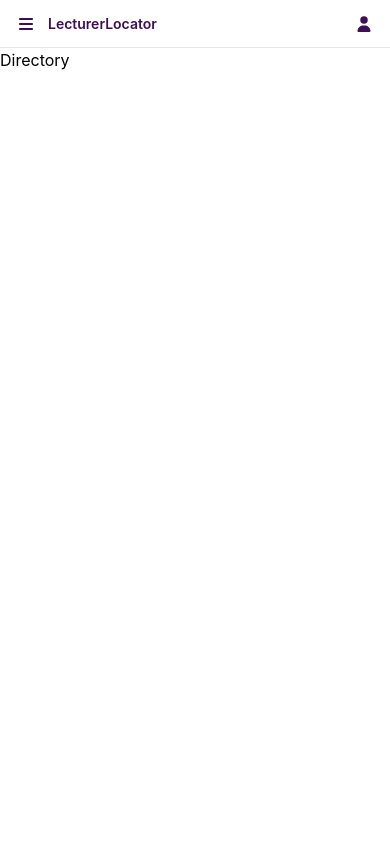
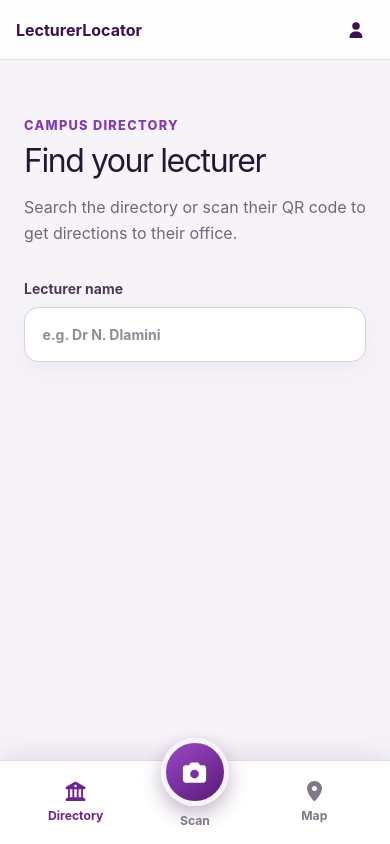
Before and after one commit to Connel101/lecturer-locator, a React (Vite) app in the folder frontend/: page /directory in a window 390 px wide. Built offline with nearby package versions, Linux system fonts and the light colour scheme.

Commit message:
mockup example

```diff
--- a/frontend/src/App.tsx
+++ b/frontend/src/App.tsx
@@ -4,6 +4,29 @@ import Directory from "./Directory"
 import SignInOut from "./SignInOut"
 import Lecturers from "./Lecturers"
 import Buildings from "./Buildings"
+import { FontAwesomeIcon } from "@fortawesome/react-fontawesome"
+import { faLocationDot, faQrcode } from "@fortawesome/free-solid-svg-icons"
+
+function Scan() {
+  return (
+    <main className="page-shell feature-page">
+      <div className="feature-icon" aria-hidden="true"><FontAwesomeIcon icon={faQrcode} /></div>
+      <h1>Scan a lecturer's QR code</h1>
+      <p>Point your camera at the code to find their office.</p>
+      <button type="button" className="primary-button">Open camera</button>
+    </main>
+  )
+}
+
+function Map() {
+  return (
+    <main className="page-shell feature-page">
+      <div className="feature-icon" aria-hidden="true"><FontAwesomeIcon icon={faLocationDot} /></div>
+      <h1>Campus map</h1>
+      <p>Your route will appear here after you select or scan a lecturer.</p>
+    </main>
+  )
+}
 
 function App() {
   return (
@@ -17,6 +40,8 @@ function App() {
         <Route path="/signin" element={<SignInOut />} />
          <Route path="/lecturers" element={<Lecturers />} />
          <Route path="/buildings" element={<Buildings />} />
+         <Route path="/scan" element={<Scan />} />
+         <Route path="/map" element={<Map />} />
        </Routes>
     </BrowserRouter>
   )
--- a/frontend/src/Directory.tsx
+++ b/frontend/src/Directory.tsx
@@ -1,8 +1,14 @@
 function Directory() {
   return (
-    <div>
-      <h1>Directory</h1>
-    </div>
+    <main className="page-shell">
+      <p className="eyebrow">Campus directory</p>
+      <h1>Find your lecturer</h1>
+      <p className="page-intro">Search the directory or scan their QR code to get directions to their office.</p>
+      <label className="search-field">
+        <span>Lecturer name</span>
+        <input type="search" placeholder="e.g. Dr N. Dlamini" />
+      </label>
+    </main>
   )
 }
 
--- a/frontend/src/Navbar.tsx
+++ b/frontend/src/Navbar.tsx
@@ -1,82 +1,57 @@
 import { useState } from 'react'
-import { FontAwesomeIcon } from "@fortawesome/react-fontawesome";
-import { faBars } from "@fortawesome/free-solid-svg-icons";
-import { faUser } from '@fortawesome/free-solid-svg-icons'
-import { Link } from "react-router-dom"
+import { FontAwesomeIcon } from '@fortawesome/react-fontawesome'
+import { faBars, faBuildingColumns, faCamera, faLocationDot, faUser } from '@fortawesome/free-solid-svg-icons'
+import { Link, NavLink } from 'react-router-dom'
+
+const tabClassName = ({ isActive }: { isActive: boolean }) =>
+  `mobile-nav__item${isActive ? ' mobile-nav__item--active' : ''}`
 
 function Navbar() {
   const [menu, setMenu] = useState(false)
   const [signIn, setSignIn] = useState(false)
+
   return (
-    <nav className="relative h-12 w-full bg-white border-b border-gray-200 flex items-center justify-between px-4">
-        <div className="flex items-center gap-3">
-            <button
-                type="button"
-                onClick={() => setMenu(!menu)}
-                className="text-[#3C1053] hover:text-[#8539B6]"
-            >
+    <>
+      <nav className="top-nav" aria-label="Main navigation">
+        <div className="top-nav__brand">
+          <button type="button" onClick={() => setMenu(!menu)} className="top-nav__icon-button" aria-label="Open navigation menu" aria-expanded={menu}>
             <FontAwesomeIcon icon={faBars} />
           </button>
-            <span className="text-sm font-semibold text-[#3C1053]">
-                LecturerLocator
-            </span>
+          <span>LecturerLocator</span>
         </div>
-        <button
-        type="button"
-        className="text-[#3C1053] hover:text-[#8539B6]"
-         >
-        <FontAwesomeIcon icon={faUser} />
-      </button>
+        <Link to="/signin" className="top-nav__icon-button" aria-label="Admin sign in"><FontAwesomeIcon icon={faUser} /></Link>
 
         {menu && !signIn && (
-        <div className="absolute top-12 left-0 w-48 bg-white border border-gray-200 shadow-md">
-            <Link
-            to="/directory"
-            onClick={() => setMenu(false)}
-            className="font-poppins font-semibold text-xs text-[#5F5E62] hover:bg-[#8539B6] block w-full px-4 py-3 hover:text-[#3C1053]"
-          >
-            Directory
-          </Link>
-
-          <Link
-            to="/signin"
-            onClick={() => {setMenu(false); setSignIn(true)}}
-            className="font-poppins font-semibold text-xs text-[#5F5E62] block w-full px-4 py-3 hover:bg-[#8539B6] hover:text-[#3C1053]"
-          >
-            Sign In
-          </Link>
+          <div className="top-nav__menu">
+            <Link to="/directory" onClick={() => setMenu(false)}>Directory</Link>
+            <Link to="/signin" onClick={() => { setMenu(false); setSignIn(true) }}>Admin sign in</Link>
           </div>
         )}
-
         {menu && signIn && (
-        <div className="absolute top-12 left-0 w-48 bg-white border border-gray-200 shadow-md">
-            <Link
-            to="/lecturers"
-            onClick={() => setMenu(false)}
-            className="font-poppins font-semibold text-xs text-[#5F5E62] hover:bg-[#8539B6] block w-full px-4 py-3 hover:text-[#3C1053]"
-          >
-            Lecturers
-          </Link>
-
-          <Link
-            to="/buildings"
-            onClick={() => setMenu(false)}
-            className="font-poppins font-semibold text-xs text-[#5F5E62] hover:bg-[#8539B6] block w-full px-4 py-3 hover:text-[#3C1053]"
-          >
-            Buildings
-          </Link>
-          <Link
-            to="/directory"
-            onClick={() => { setMenu(false), setSignIn(false)}}
-           className="font-poppins font-semibold text-xs text-[#5F5E62] block w-full px-4 py-3 hover:bg-[#8539B6] hover:text-[#3C1053]"
-          >
-            Sign Out
-          </Link>
+          <div className="top-nav__menu">
+            <Link to="/lecturers" onClick={() => setMenu(false)}>Lecturers</Link>
+            <Link to="/buildings" onClick={() => setMenu(false)}>Buildings</Link>
+            <Link to="/directory" onClick={() => { setMenu(false); setSignIn(false) }}>Sign out</Link>
           </div>
         )}
+      </nav>
 
+      <nav className="mobile-nav" aria-label="Mobile navigation">
+        <NavLink to="/directory" className={tabClassName}>
+          <FontAwesomeIcon icon={faBuildingColumns} />
+          <span>Directory</span>
+        </NavLink>
+        <NavLink to="/scan" className={({ isActive }) => `mobile-nav__item mobile-nav__scan${isActive ? ' mobile-nav__item--active' : ''}`} aria-label="Scan a lecturer QR code">
+          <span className="mobile-nav__scan-button"><FontAwesomeIcon icon={faCamera} /></span>
+          <span>Scan</span>
+        </NavLink>
+        <NavLink to="/map" className={tabClassName}>
+          <FontAwesomeIcon icon={faLocationDot} />
+          <span>Map</span>
+        </NavLink>
       </nav>
-  );
+    </>
+  )
 }
 
-export default Navbar;
+export default Navbar
--- a/frontend/src/index.css
+++ b/frontend/src/index.css
@@ -1 +1,99 @@
 @import "tailwindcss";
+
+:root {
+  font-family: Inter, ui-sans-serif, system-ui, -apple-system, BlinkMacSystemFont, "Segoe UI", sans-serif;
+  color: #261632;
+  background: #f7f4f9;
+  font-synthesis: none;
+}
+
+* { box-sizing: border-box; }
+body { margin: 0; min-width: 320px; min-height: 100vh; }
+button, input { font: inherit; }
+
+.top-nav {
+  position: relative;
+  z-index: 20;
+  height: 3.5rem;
+  padding: 0 1.25rem;
+  display: flex;
+  align-items: center;
+  justify-content: space-between;
+  color: #3c1053;
+  background: rgba(255, 255, 255, .94);
+  border-bottom: 1px solid #e6dfea;
+}
+.top-nav__brand { display: flex; align-items: center; gap: .75rem; font-weight: 750; }
+.top-nav__icon-button { color: inherit; background: none; border: 0; padding: .5rem; cursor: pointer; }
+.top-nav__menu {
+  position: absolute;
+  top: 3.5rem;
+  left: 1rem;
+  width: 12rem;
+  padding: .4rem;
+  background: white;
+  border: 1px solid #e6dfea;
+  border-radius: .8rem;
+  box-shadow: 0 12px 30px rgba(60, 16, 83, .12);
+}
+.top-nav__menu a { display: block; padding: .75rem; color: #4e4354; text-decoration: none; border-radius: .55rem; font-size: .875rem; font-weight: 650; }
+.top-nav__menu a:hover { background: #f4edf7; color: #3c1053; }
+
+.page-shell { max-width: 46rem; margin: 0 auto; padding: 4rem 1.5rem 8rem; }
+.eyebrow { margin: 0 0 .55rem; color: #8539b6; font-size: .8rem; font-weight: 800; letter-spacing: .1em; text-transform: uppercase; }
+h1 { margin: 0; font-size: clamp(2rem, 8vw, 3.5rem); line-height: 1.05; letter-spacing: -.045em; }
+.page-intro, .feature-page p { max-width: 32rem; margin: 1rem 0 2rem; color: #716777; font-size: 1rem; line-height: 1.65; }
+.search-field { display: grid; gap: .5rem; color: #4d3a57; font-size: .875rem; font-weight: 700; }
+.search-field input { width: 100%; padding: 1rem 1.1rem; color: #261632; background: #fff; border: 1px solid #d9cfde; border-radius: .9rem; outline: none; box-shadow: 0 8px 24px rgba(60, 16, 83, .05); }
+.search-field input:focus { border-color: #8539b6; box-shadow: 0 0 0 3px rgba(133, 57, 182, .13); }
+.feature-page { text-align: center; display: flex; flex-direction: column; align-items: center; }
+.feature-icon { width: 11rem; height: 11rem; margin-bottom: 2rem; display: grid; place-items: center; color: #8539b6; font-size: 4.5rem; background: white; border: 2px solid #dccce5; border-radius: 2rem; box-shadow: 0 18px 45px rgba(60, 16, 83, .1); }
+.primary-button { padding: .9rem 1.4rem; color: white; background: #3c1053; border: 0; border-radius: .8rem; font-weight: 750; cursor: pointer; }
+.mobile-nav { display: none; }
+
+@media (max-width: 640px) {
+  .top-nav { height: 3.75rem; padding: 0 1rem; }
+  .top-nav__brand .top-nav__icon-button { display: none; }
+  .page-shell { padding-top: 3.5rem; }
+  .mobile-nav {
+    position: fixed;
+    z-index: 50;
+    left: 0;
+    right: 0;
+    bottom: 0;
+    display: grid;
+    grid-template-columns: repeat(3, 1fr);
+    height: calc(5.25rem + env(safe-area-inset-bottom));
+    padding: .55rem 1rem calc(.45rem + env(safe-area-inset-bottom));
+    background: rgba(255, 255, 255, .97);
+    border-top: 1px solid #e2d9e7;
+    box-shadow: 0 -8px 28px rgba(60, 16, 83, .09);
+  }
+  .mobile-nav__item {
+    min-width: 4.5rem;
+    display: flex;
+    flex-direction: column;
+    align-items: center;
+    justify-content: center;
+    gap: .35rem;
+    color: #817887;
+    text-decoration: none;
+    font-size: 1.25rem;
+  }
+  .mobile-nav__item span:last-child { font-size: .76rem; font-weight: 700; }
+  .mobile-nav__item--active { color: #6f238f; }
+  .mobile-nav__scan { position: relative; margin-top: -2.4rem; }
+  .mobile-nav__scan-button {
+    width: 4.25rem;
+    height: 4.25rem;
+    display: grid;
+    place-items: center;
+    color: white;
+    background: linear-gradient(145deg, #9a49c8, #5b1978);
+    border: 5px solid #f7f4f9;
+    border-radius: 50%;
+    box-shadow: 0 8px 20px rgba(60, 16, 83, .3);
+    font-size: 1.45rem;
+  }
+  .mobile-nav__scan.mobile-nav__item--active .mobile-nav__scan-button { background: #3c1053; }
+}
```
Lines whose indentation alone changed are shown as unchanged.
